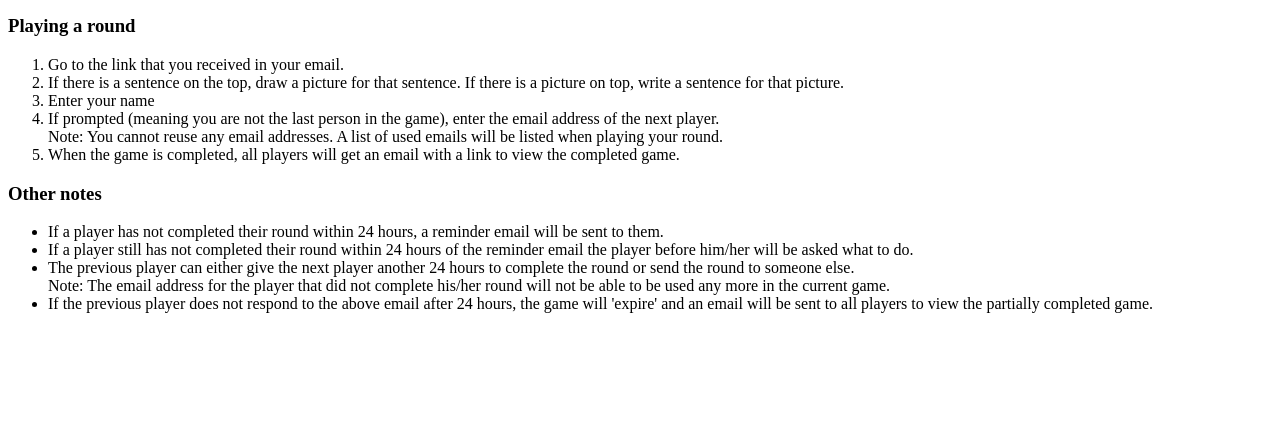
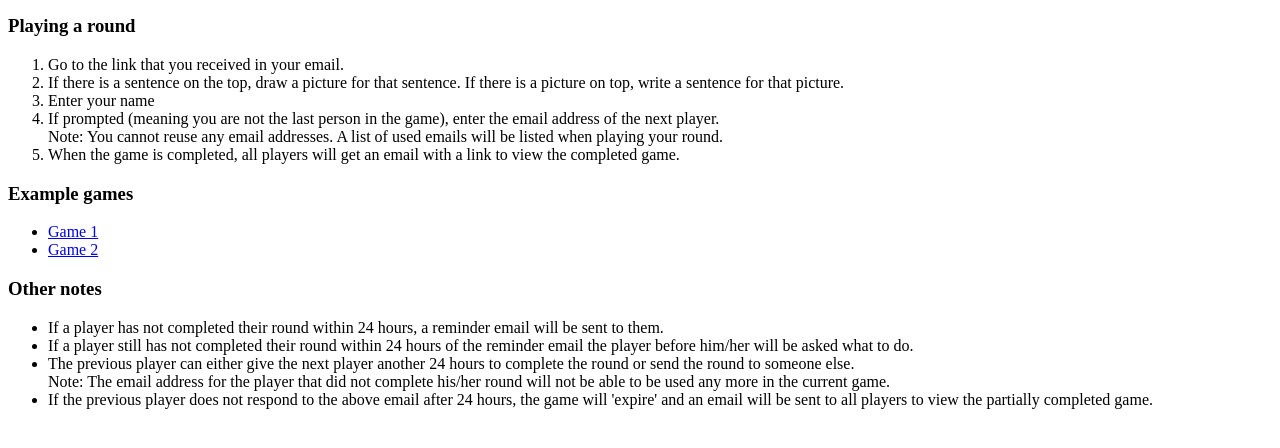
Before and after one commit to bcorwin/TheDrawingGame, a Django app: page /howtoplay/ in a window 1280 px wide. Shown: the part 257-705 px from the top of the page. Run offline with Django 3.2, Linux system fonts and the light colour scheme.

Commit message:
added examples to how to play

```diff
--- a/TheDrawingGame/static/templates/howtoplay.html
+++ b/TheDrawingGame/static/templates/howtoplay.html
@@ -22,6 +22,11 @@
     Note: You cannot reuse any email addresses. A list of used emails will be listed when playing your round.
     <li>When the game is completed, all players will get an email with a link to view the completed game.</li>
 </ol>
+<h3>Example games</h3>
+<ul>
+    <li><a href='http://www.thedrawinggame.net/view/azLzZl'>Game 1</a></li>
+    <li><a href='http://www.thedrawinggame.net/view/wUFzjC'>Game 2</a></li>
+</ul>
 <h3>Other notes</h3>
 <ul>
     <li>If a player has not completed their round within 24 hours, a reminder email will be sent to them.</li>
@@ -29,6 +34,7 @@
     <li>The previous player can either give the next player another 24 hours to complete the round or send the round to someone else.</li>
     Note: The email address for the player that did not complete his/her round will not be able to be used any more in the current game.
     <li>If the previous player does not respond to the above email after 24 hours, the game will 'expire' and an email will be sent to all players to view the partially completed game.</li>
+
 <ul>
 </body>
 </html>
```
